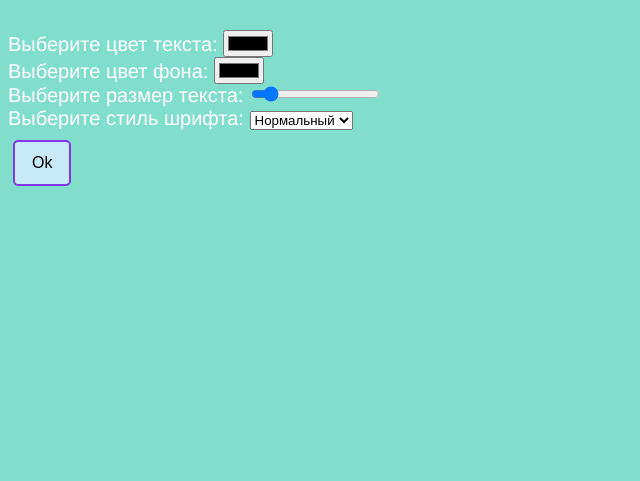
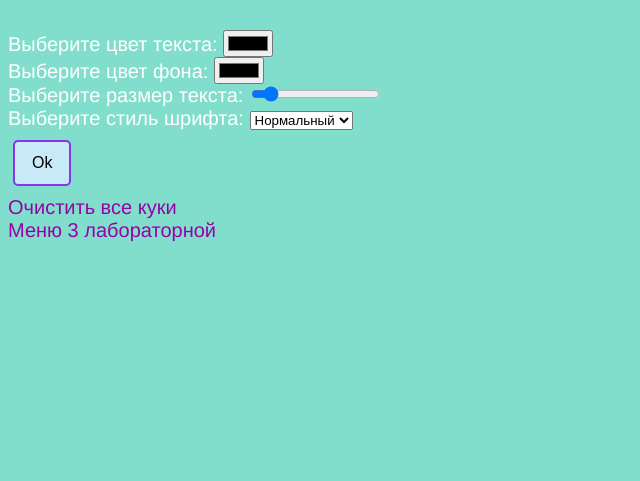
Before and after one commit to Daryash-24/New-labki, a Flask app: page /lab3/settings in a window 1280 px wide; the page is wider, and only the part inside the window is pictured. Shown: the part 222-703 px from the top of that part, without its empty margins (0-640 px from the left). Run offline with Flask 3, Linux system fonts and the light colour scheme.

Commit message:
Добавление ссылок на 3 лабу

```diff
--- a/lab3.py
+++ b/lab3.py
@@ -1,4 +1,4 @@
-from flask import Blueprint, template_rendered, render_template, request, make_response, redirect, session
+from flask import Blueprint, template_rendered, render_template, request, make_response, redirect, session, url_for
 lab3 = Blueprint('lab3', __name__)
 
 @lab3.route('/lab3/')
@@ -103,12 +103,12 @@ def settings():
 
 @lab3.route('/lab3/clear_cookies')
 def clear_cookies():
-  resp = make_response(redirect('/lab3/settings'))
-  resp.set_cookie('color', '', expires=0)
-  resp.set_cookie('background', '', expires=0)
-  resp.set_cookie('size', '', expires=0)
-  resp.set_cookie('font-style', '', expires=0)
-  return resp
+    resp = make_response(redirect(url_for('lab3.settings')))
+    resp.set_cookie('color', '', expires=0)
+    resp.set_cookie('background', '', expires=0)
+    resp.set_cookie('size', '', expires=0)
+    resp.set_cookie('font-style', '', expires=0)
+    return resp
 
 
 @lab3.route('/lab3/ticket_registration')
--- a/templates/lab3/form1.html
+++ b/templates/lab3/form1.html
@@ -41,6 +41,7 @@
             <button type="submit">Отправить</button>
         </div>
     </form>
+    <a href="/lab3">Меню 3 лабораторной</a>
 
     {% endif %}
 
--- a/templates/lab3/order.html
+++ b/templates/lab3/order.html
@@ -33,6 +33,6 @@
         </div>
 
     </form>
-
+    <a href="/lab3">Меню 3 лабораторной</a>
 
 {% endblock %}
--- a/templates/lab3/settings.html
+++ b/templates/lab3/settings.html
@@ -34,6 +34,10 @@
             <button type="submit">Ok</button>
         </div>
     </form>
+    <div>
+        <a href="/lab3/clear_cookies">Очистить все куки</a>
+    </div>
 
+    <a href="/lab3">Меню 3 лабораторной</a>
 
 {% endblock %}
--- a/templates/lab3/ticket_registration.html
+++ b/templates/lab3/ticket_registration.html
@@ -21,7 +21,7 @@ form {
     height: 450px;
     border:1px solid;
     margin:auto;
-    margin-bottom: 100px;
+    margin-bottom: 50px;
     padding: 30px;
     background: white;
     text-align: left;
@@ -50,7 +50,7 @@ input[type="date"]{
     font-size: 17px;
 }
 </style>
-
+    <a href="/lab3">Меню 3 лабораторной</a>
     <h1>Оформление билета</h1>
     <form action="/lab3/ticket" onsubmit="return validateForm()">
         <div>
@@ -136,5 +136,4 @@ input[type="date"]{
     </form>
 
 
-
 {% endblock %}
```
